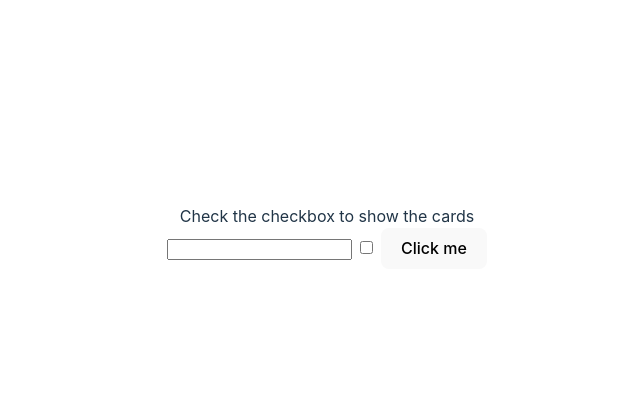
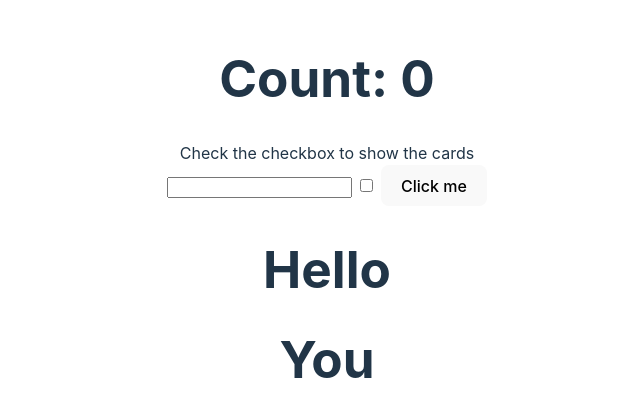
Before and after one commit to chipwayambokomas/Svelte_Project1, a Svelte app: page / in a window 1280 px wide. Shown: the part 181-598 px from the top of the page, without its empty margins (313-953 px from the left). Built offline with nearby package versions, Linux system fonts and the light colour scheme.

Commit message:
Mutating values and for loop

```diff
--- a/src/App.svelte
+++ b/src/App.svelte
@@ -5,11 +5,19 @@
   let titleNew = ""
   let checked = false;
   function onClick(){
-    checked = !checked;
+    count++;
+
+    list.push("Word")
+    list = list;
   }
+  let count = 0;
+  let list = [
+    "Hello",
+    "You"
+  ]
 </script>
 
-<h1 title={title}>{titleNew}</h1>
+<h1 title={title}>Count: {count}</h1>
 {#if checked}
 <div class="div1">
   <Card/>
@@ -25,6 +33,9 @@
 <input type="checkbox" bind:checked/>
 <button on:click={onClick}>Click me</button>
 
+{#each list as word}
+<h1>{word}</h1>
+{/each}
 <style>
 
   .div1{
```
